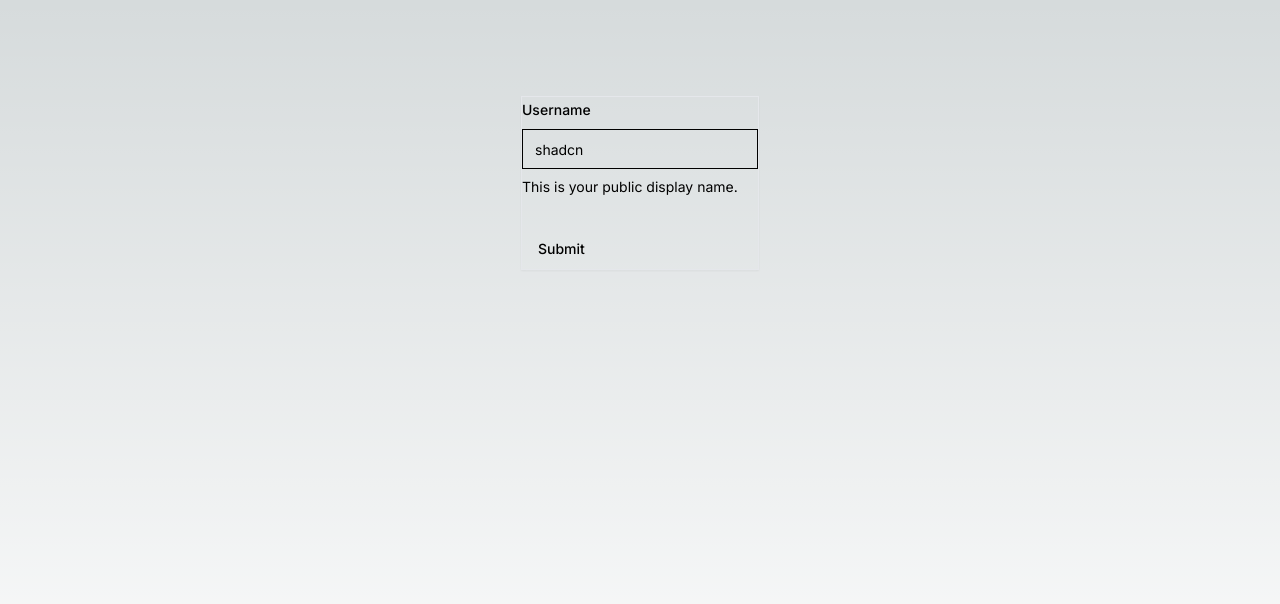
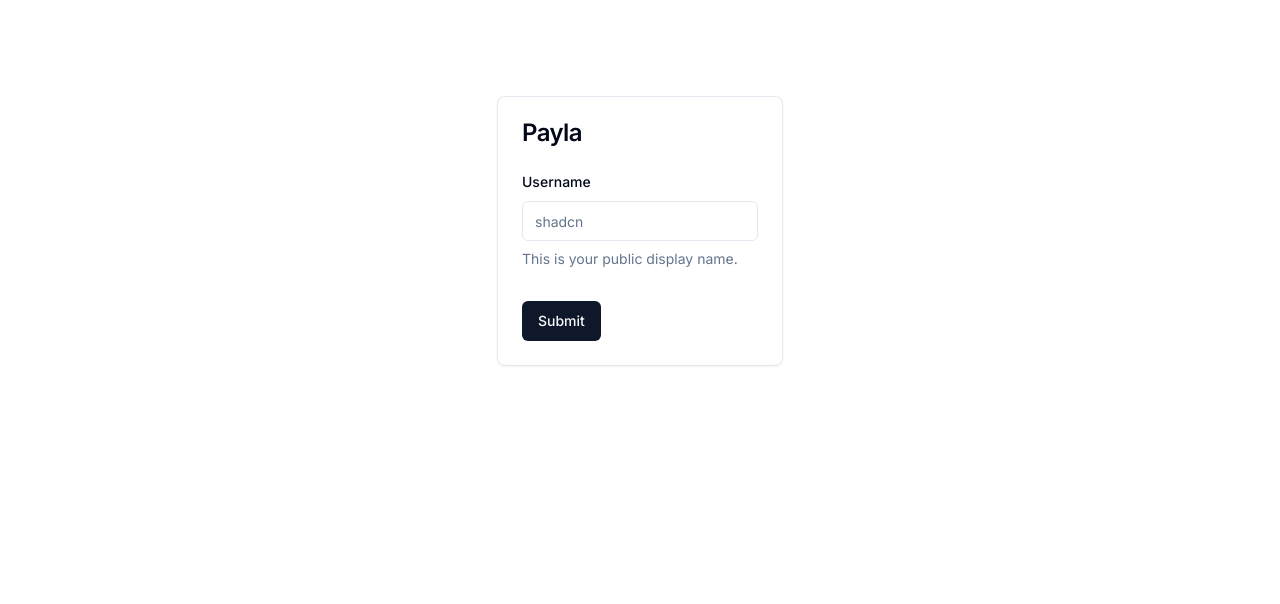
Before and after one commit to darasus/themes, a Next.js app: page / in a window 1280 px wide. Shown: the top 604 px of the page. Built offline with nearby package versions, Linux system fonts and the light colour scheme.

Commit message:
fix tailwind config

```diff
--- a/src/app/globals.css
+++ /dev/null
@@ -1,27 +0,0 @@
-@tailwind base;
-@tailwind components;
-@tailwind utilities;
-
-:root {
-  --foreground-rgb: 0, 0, 0;
-  --background-start-rgb: 214, 219, 220;
-  --background-end-rgb: 255, 255, 255;
-}
-
-@media (prefers-color-scheme: dark) {
-  :root {
-    --foreground-rgb: 255, 255, 255;
-    --background-start-rgb: 0, 0, 0;
-    --background-end-rgb: 0, 0, 0;
-  }
-}
-
-body {
-  color: rgb(var(--foreground-rgb));
-  background: linear-gradient(
-      to bottom,
-      transparent,
-      rgb(var(--background-end-rgb))
-    )
-    rgb(var(--background-start-rgb));
-}
--- a/src/app/layout.tsx
+++ b/src/app/layout.tsx
@@ -1,5 +1,5 @@
 import {ThemeProvider} from "@/components/theme-provider"
-import "./globals.css"
+import "./global.css"
 import type {Metadata} from "next"
 import {Inter} from "next/font/google"
 
--- a/src/features/PaylaForm/PaylaForm.tsx
+++ b/src/features/PaylaForm/PaylaForm.tsx
@@ -14,7 +14,7 @@ import {
   FormMessage,
 } from "@/components/ui/form"
 import {Input} from "@/components/ui/input"
-import {Card} from "@/components/ui/card"
+import {Card, CardContent, CardHeader, CardTitle} from "@/components/ui/card"
 
 const formSchema = z.object({
   username: z.string(),
@@ -37,6 +37,10 @@ export function PaylaForm() {
 
   return (
     <Card>
+      <CardHeader>
+        <CardTitle>Payla</CardTitle>
+      </CardHeader>
+      <CardContent>
         <Form {...form}>
           <form onSubmit={form.handleSubmit(onSubmit)} className="space-y-8">
             <FormField
@@ -58,6 +62,7 @@ export function PaylaForm() {
             <Button type="submit">Submit</Button>
           </form>
         </Form>
+      </CardContent>
     </Card>
   )
 }
--- a/tailwind.config.js
+++ /dev/null
@@ -1,76 +0,0 @@
-/** @type {import('tailwindcss').Config} */
-module.exports = {
-  darkMode: ["class"],
-  content: [
-    './pages/**/*.{ts,tsx}',
-    './components/**/*.{ts,tsx}',
-    './app/**/*.{ts,tsx}',
-    './src/**/*.{ts,tsx}',
-	],
-  theme: {
-    container: {
-      center: true,
-      padding: "2rem",
-      screens: {
-        "2xl": "1400px",
-      },
-    },
-    extend: {
-      colors: {
-        border: "hsl(var(--border))",
-        input: "hsl(var(--input))",
-        ring: "hsl(var(--ring))",
-        background: "hsl(var(--background))",
-        foreground: "hsl(var(--foreground))",
-        primary: {
-          DEFAULT: "hsl(var(--primary))",
-          foreground: "hsl(var(--primary-foreground))",
-        },
-        secondary: {
-          DEFAULT: "hsl(var(--secondary))",
-          foreground: "hsl(var(--secondary-foreground))",
-        },
-        destructive: {
-          DEFAULT: "hsl(var(--destructive))",
-          foreground: "hsl(var(--destructive-foreground))",
-        },
-        muted: {
-          DEFAULT: "hsl(var(--muted))",
-          foreground: "hsl(var(--muted-foreground))",
-        },
-        accent: {
-          DEFAULT: "hsl(var(--accent))",
-          foreground: "hsl(var(--accent-foreground))",
-        },
-        popover: {
-          DEFAULT: "hsl(var(--popover))",
-          foreground: "hsl(var(--popover-foreground))",
-        },
-        card: {
-          DEFAULT: "hsl(var(--card))",
-          foreground: "hsl(var(--card-foreground))",
-        },
-      },
-      borderRadius: {
-        lg: "var(--radius)",
-        md: "calc(var(--radius) - 2px)",
-        sm: "calc(var(--radius) - 4px)",
-      },
-      keyframes: {
-        "accordion-down": {
-          from: { height: 0 },
-          to: { height: "var(--radix-accordion-content-height)" },
-        },
-        "accordion-up": {
-          from: { height: "var(--radix-accordion-content-height)" },
-          to: { height: 0 },
-        },
-      },
-      animation: {
-        "accordion-down": "accordion-down 0.2s ease-out",
-        "accordion-up": "accordion-up 0.2s ease-out",
-      },
-    },
-  },
-  plugins: [require("tailwindcss-animate")],
-}
--- a/tailwind.config.ts
+++ b/tailwind.config.ts
@@ -1,20 +1,76 @@
-import type { Config } from 'tailwindcss'
-
-const config: Config = {
+/** @type {import('tailwindcss').Config} */
+module.exports = {
+  darkMode: ["class"],
   content: [
-    './src/pages/**/*.{js,ts,jsx,tsx,mdx}',
-    './src/components/**/*.{js,ts,jsx,tsx,mdx}',
-    './src/app/**/*.{js,ts,jsx,tsx,mdx}',
+    "./pages/**/*.{ts,tsx}",
+    "./components/**/*.{ts,tsx}",
+    "./app/**/*.{ts,tsx}",
+    "./src/**/*.{ts,tsx}",
   ],
   theme: {
+    container: {
+      center: true,
+      padding: "2rem",
+      screens: {
+        "2xl": "1400px",
+      },
+    },
     extend: {
-      backgroundImage: {
-        'gradient-radial': 'radial-gradient(var(--tw-gradient-stops))',
-        'gradient-conic':
-          'conic-gradient(from 180deg at 50% 50%, var(--tw-gradient-stops))',
+      colors: {
+        border: "hsl(var(--border))",
+        input: "hsl(var(--input))",
+        ring: "hsl(var(--ring))",
+        background: "hsl(var(--background))",
+        foreground: "hsl(var(--foreground))",
+        primary: {
+          DEFAULT: "hsl(var(--primary))",
+          foreground: "hsl(var(--primary-foreground))",
+        },
+        secondary: {
+          DEFAULT: "hsl(var(--secondary))",
+          foreground: "hsl(var(--secondary-foreground))",
+        },
+        destructive: {
+          DEFAULT: "hsl(var(--destructive))",
+          foreground: "hsl(var(--destructive-foreground))",
+        },
+        muted: {
+          DEFAULT: "hsl(var(--muted))",
+          foreground: "hsl(var(--muted-foreground))",
+        },
+        accent: {
+          DEFAULT: "hsl(var(--accent))",
+          foreground: "hsl(var(--accent-foreground))",
+        },
+        popover: {
+          DEFAULT: "hsl(var(--popover))",
+          foreground: "hsl(var(--popover-foreground))",
+        },
+        card: {
+          DEFAULT: "hsl(var(--card))",
+          foreground: "hsl(var(--card-foreground))",
+        },
+      },
+      borderRadius: {
+        lg: "var(--radius)",
+        md: "calc(var(--radius) - 2px)",
+        sm: "calc(var(--radius) - 4px)",
+      },
+      keyframes: {
+        "accordion-down": {
+          from: {height: 0},
+          to: {height: "var(--radix-accordion-content-height)"},
+        },
+        "accordion-up": {
+          from: {height: "var(--radix-accordion-content-height)"},
+          to: {height: 0},
+        },
+      },
+      animation: {
+        "accordion-down": "accordion-down 0.2s ease-out",
+        "accordion-up": "accordion-up 0.2s ease-out",
       },
     },
   },
-  plugins: [],
+  plugins: [require("tailwindcss-animate")],
 }
-export default config
```
Lines whose indentation alone changed are shown as unchanged.
